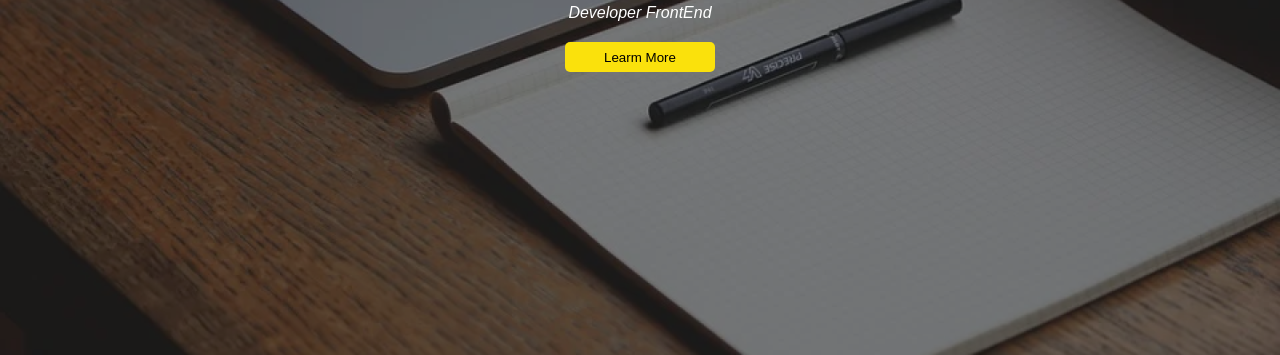
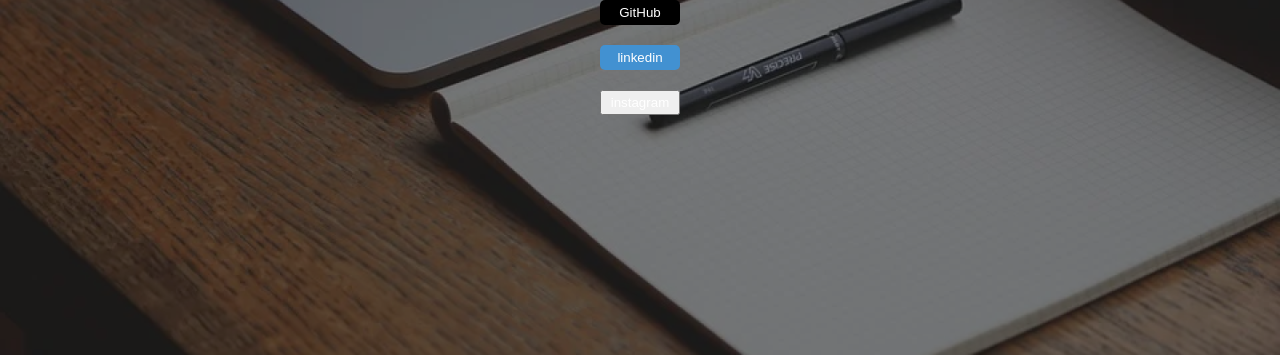
Before and after one commit to VictorGomes06/auladecss, a plain HTML site: page index.html in a window 1280 px wide. Shown: the part 445-800 px from the top of the page. Drawn offline with Linux system fonts and the light colour scheme.

Commit message:
adicionado README

```diff
--- a/index.html
+++ b/index.html
@@ -1,5 +1,6 @@
 <!DOCTYPE html>
 <html lang="PT-BR">
+
 
 <head>
 
@@ -28,7 +29,15 @@
         <p class="apresentacao"> Developer FrontEnd</p>
 
         <button id="informacoes">
-           Learm More
+           GitHub
+        </button>
+
+        <button id="informacoes2">
+            linkedin
+        </button>
+
+        <button id="informacoes3">
+            instagram
         </button>
 
 
--- a/style.css
+++ b/style.css
@@ -45,10 +45,29 @@ h1{
     font-style: italic;
 }
 #informacoes {
+    display: line;
 
-    width: 150px;
-    height: 30px;
-    background-color:#FAE10C ;
+    color: #ffffff;
+    width: 80px;
+    height: 25px;
+    background-color:#000000 ;
     border-style: none;
     border-radius: 5px;
 }
+#informacoes2{
+    display: line;
+
+    color: #ffffff;
+    width: 80px;
+    height: 25px;
+    background-color: rgb(66, 145, 209);
+    border-style: none;
+    border-radius: 5px;
+
+}
+#informacoes3{
+    color: #ffffff;
+    width: 80px;
+    height: 25px;
+    background-color: ;
+}
```
Also changed, not shown: Capturar.png (added), 1 other file.
